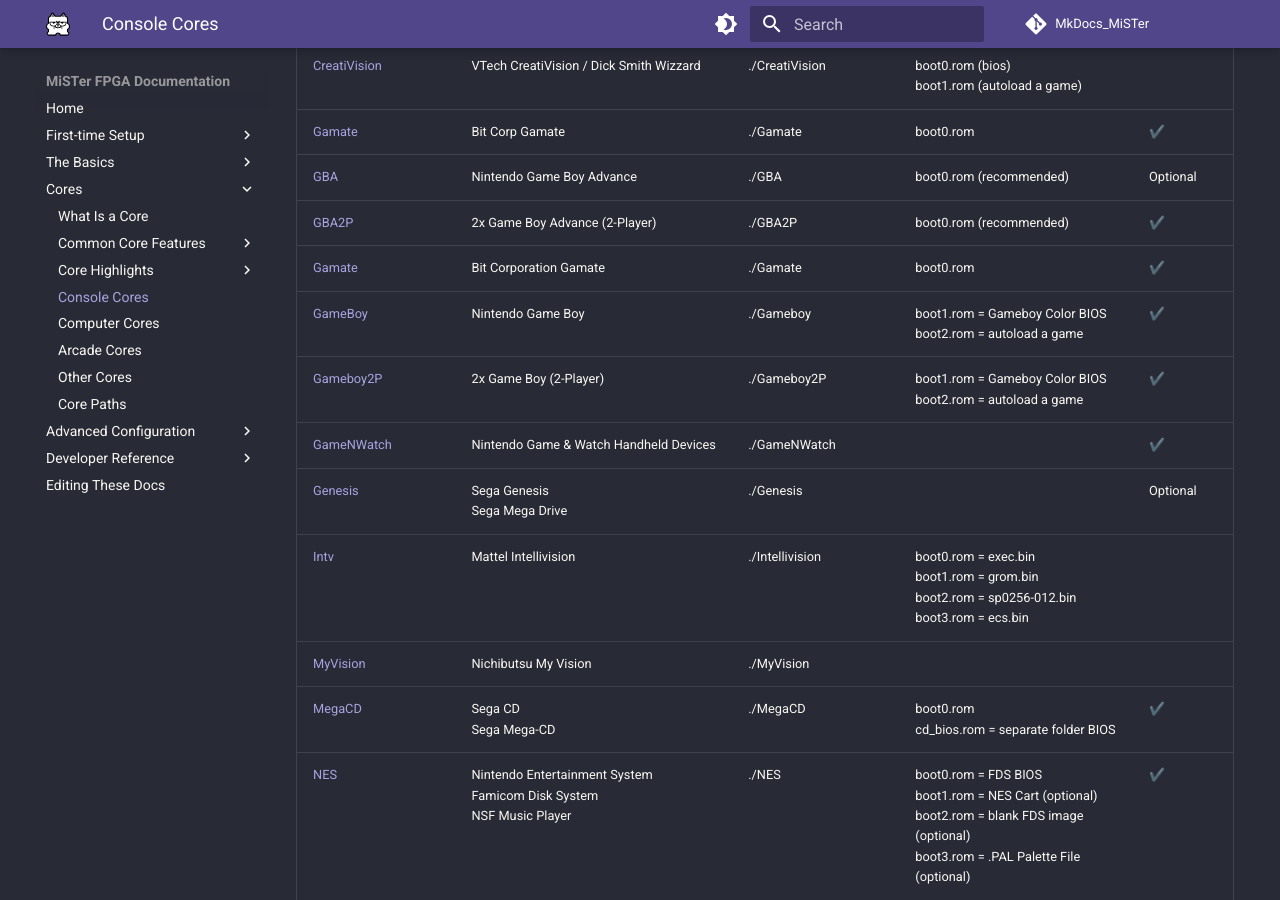
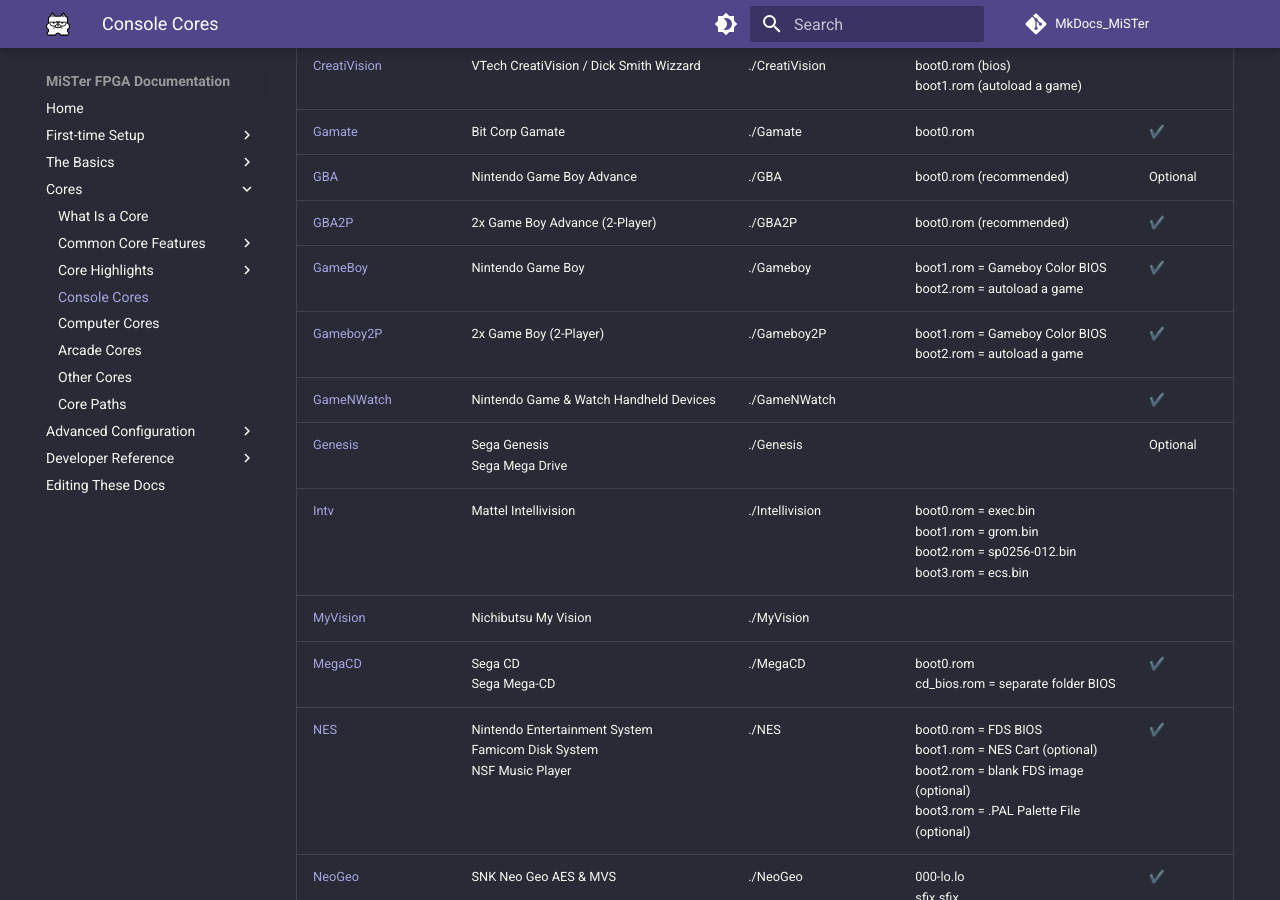
Before and after one commit to MiSTer-devel/MkDocs_MiSTer, an MkDocs documentation site: the page built from docs/cores/console.md, in a window 1280 px wide and 900 px high, scrolled down 831 px. Built offline with MkDocs 1.6.1 and Material for MkDocs 9.7.7, drawn with Linux system fonts in a browser that asks for light colours; comment, search, counter and statistics services are not loaded.

Commit message:
console.md: remove duplicate Gamate entry

```diff
--- a/docs/cores/console.md
+++ b/docs/cores/console.md
@@ -23,7 +23,6 @@
 | [Gamate](https://github.com/MiSTer-devel/Gamate_MiSTer)                         | Bit Corp Gamate                                                                                         | ./Gamate                | boot0.rom                                                                                                                                     | ✔️       |
 | [GBA](https://github.com/MiSTer-devel/GBA_MiSTer)                               | Nintendo Game Boy Advance                                                                               | ./GBA                   | boot0.rom (recommended)                                                                                                                       | Optional |
 | [GBA2P](https://github.com/MiSTer-devel/GBA_MiSTer/tree/GBA2P)                  | 2x Game Boy Advance (2-Player)                                                                          | ./GBA2P                 | boot0.rom (recommended)                                                                                                                       | ✔️       |
-| [Gamate](https://github.com/MiSTer-devel/Gamate_MiSTer)                         | Bit Corporation Gamate                                                                                  | ./Gamate                | boot0.rom                                                                                                                                     | ✔️       |
 | [GameBoy](https://github.com/MiSTer-devel/Gameboy_MiSTer)                       | Nintendo Game Boy                                                                                       | ./Gameboy               | boot1.rom = Gameboy Color BIOS<br>boot2.rom = autoload a game                                                                                 | ✔️       |
 | [Gameboy2P](https://github.com/MiSTer-devel/Gameboy_MiSTer/tree/Gameboy2P)      | 2x Game Boy (2-Player)                                                                                  | ./Gameboy2P             | boot1.rom = Gameboy Color BIOS<br>boot2.rom = autoload a game                                                                                 | ✔️       |
 | [GameNWatch](https://github.com/MiSTer-devel/GnW_MiSTer)                        | Nintendo Game & Watch Handheld Devices                                                                  | ./GameNWatch            |                                                                                                                                               | ✔️       |
```
